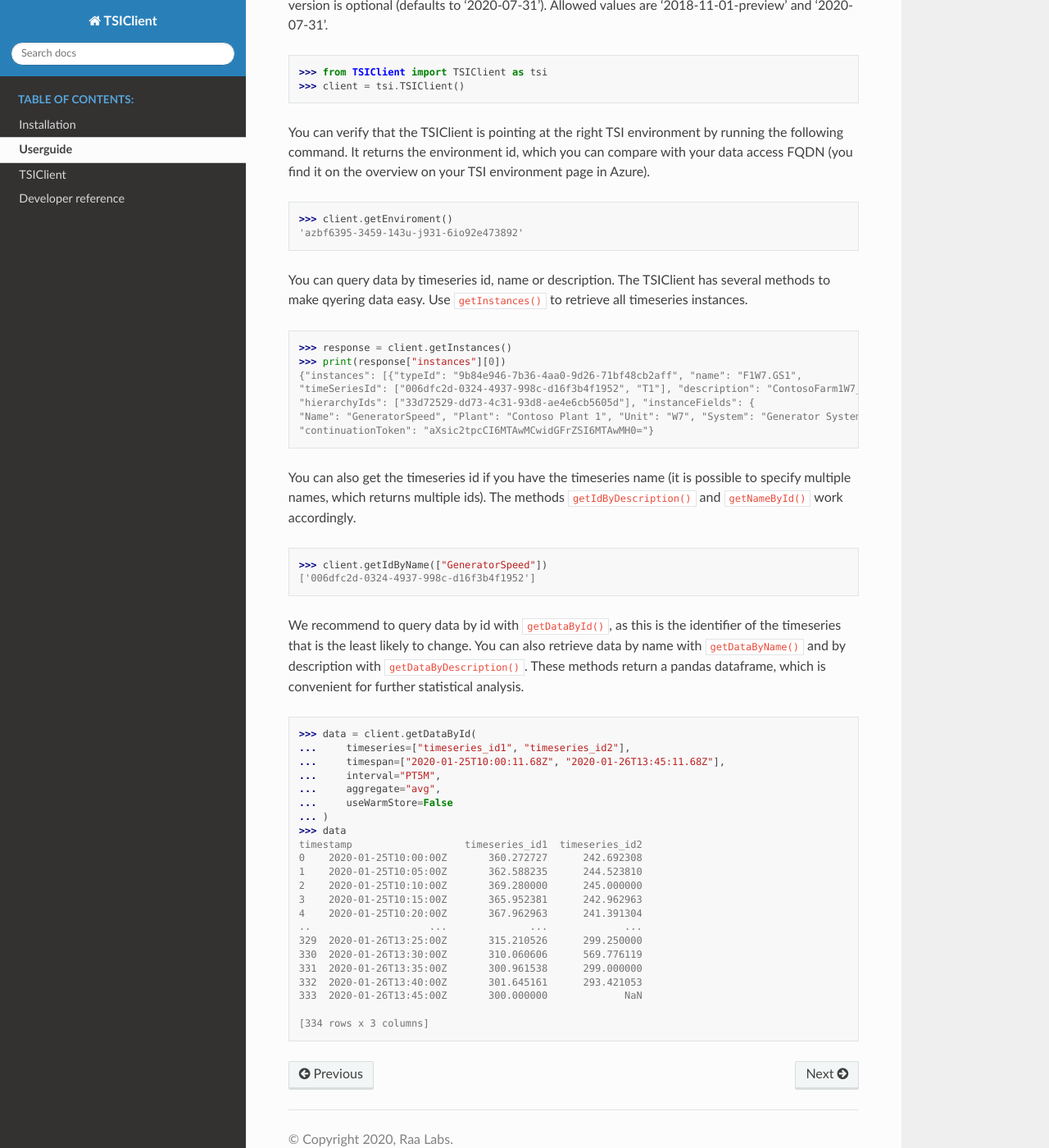
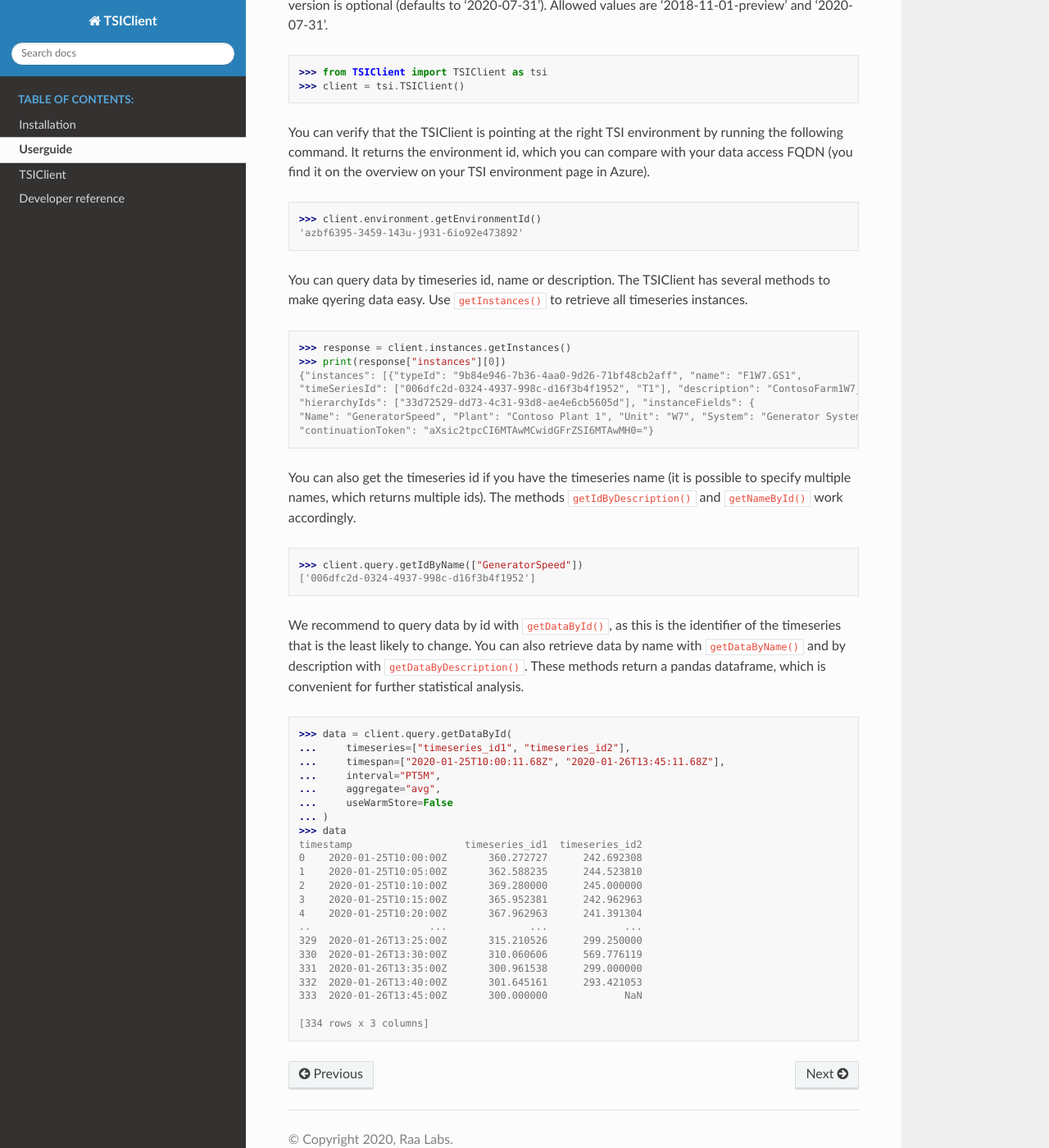
Before and after one commit to RaaLabs/TSIClient, a Sphinx documentation site: the page built from docs/source/userguide.rst, in a window 1280 px wide and 1400 px high, scrolled down 978 px. Shown: the whole window at 82% size. Built offline with Sphinx 7.4.7 and the Read the Docs theme 2.0.0, drawn with Linux system fonts in a browser that asks for light colours.

Commit message:
Update userguide to version 2.0.0.

```diff
--- a/docs/source/userguide.rst
+++ b/docs/source/userguide.rst
@@ -54,7 +54,7 @@ access FQDN (you find it on the overview on your TSI environment page in Azure).
 
 .. code-block:: python
 
-    >>> client.getEnviroment()
+    >>> client.environment.getEnvironmentId()
     'azbf6395-3459-143u-j931-6io92e473892'
 
 
@@ -63,7 +63,7 @@ to make qyering data easy. Use ``getInstances()`` to retrieve all timeseries ins
 
 .. code-block:: python
 
-    >>> response = client.getInstances()
+    >>> response = client.instances.getInstances()
     >>> print(response["instances"][0])
     {"instances": [{"typeId": "9b84e946-7b36-4aa0-9d26-71bf48cb2aff", "name": "F1W7.GS1",
     "timeSeriesId": ["006dfc2d-0324-4937-998c-d16f3b4f1952", "T1"], "description": "ContosoFarm1W7_GenSpeed1",
@@ -78,7 +78,7 @@ and ``getNameById()`` work accordingly.
 
 .. code-block:: python
 
-    >>> client.getIdByName(["GeneratorSpeed"])
+    >>> client.query.getIdByName(["GeneratorSpeed"])
     ['006dfc2d-0324-4937-998c-d16f3b4f1952']
 
 
@@ -89,7 +89,7 @@ is convenient for further statistical analysis.
 
 .. code-block:: python
 
-    >>> data = client.getDataById(
+    >>> data = client.query.getDataById(
     ...     timeseries=["timeseries_id1", "timeseries_id2"],
     ...     timespan=["2020-01-25T10:00:11.68Z", "2020-01-26T13:45:11.68Z"],
     ...     interval="PT5M",
```
